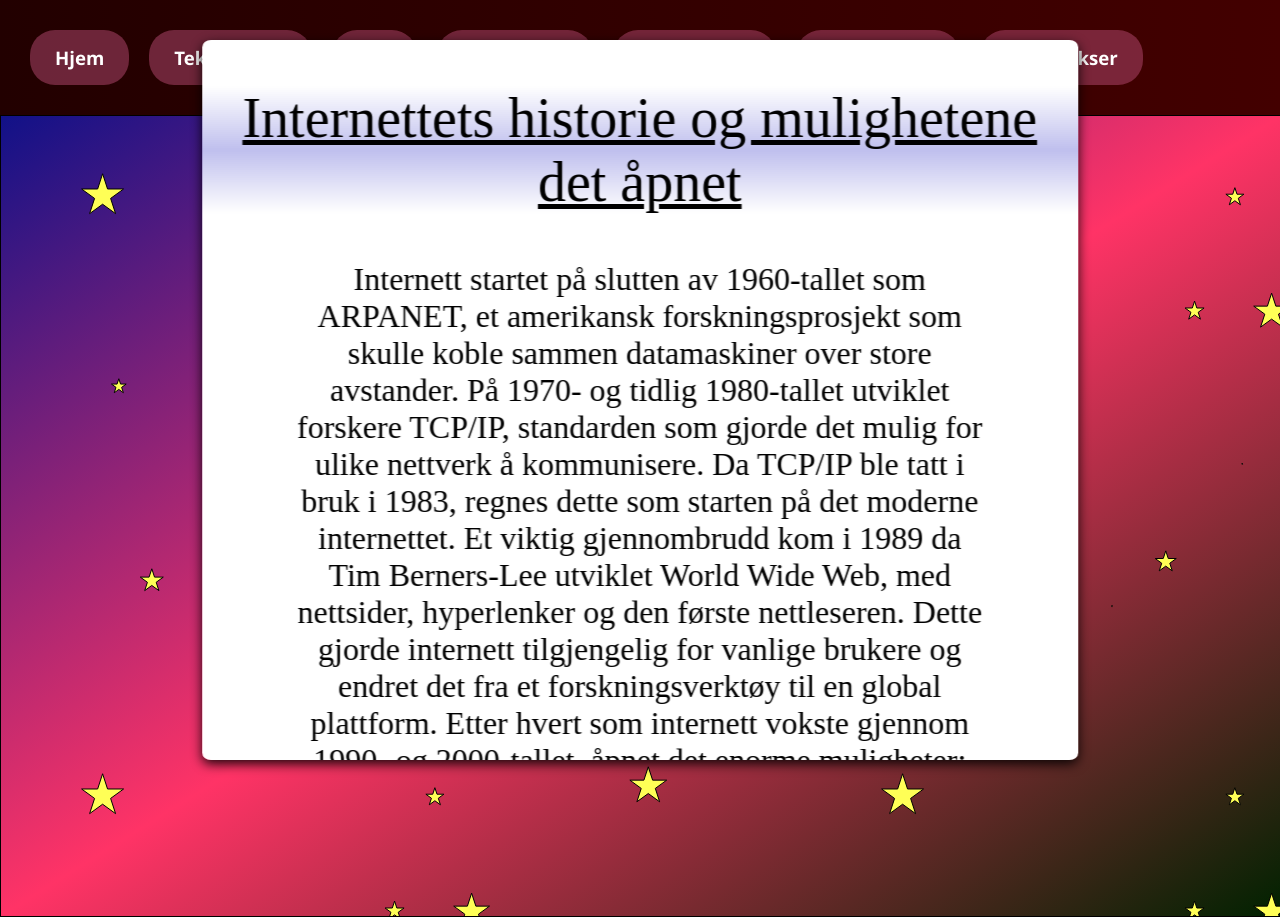
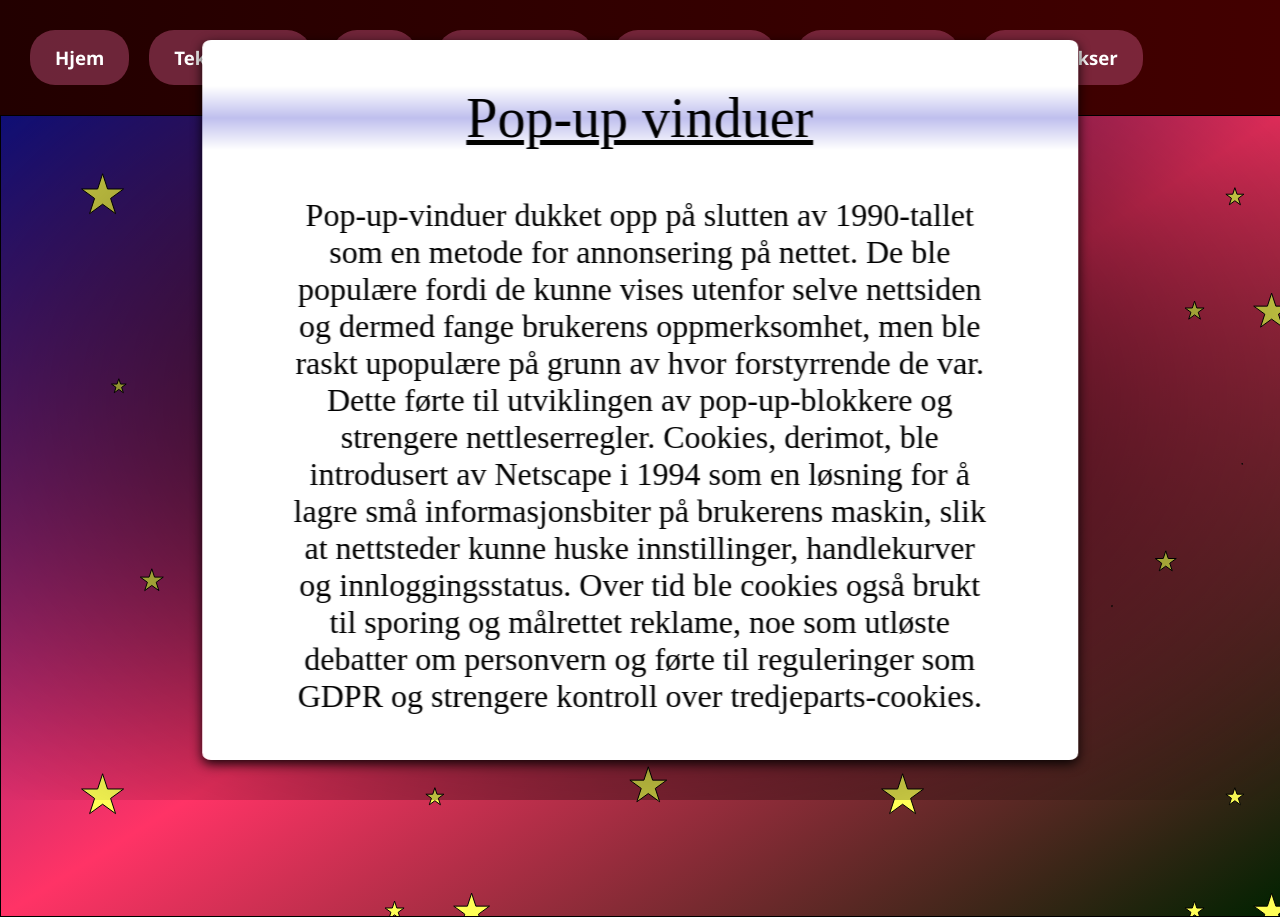
Before and after one commit to martinIsHere/IT2, a SvelteKit app in the folder Svelte/: page /popup_test in a window 1280 px wide. Shown: the top 917 px of the page. Built offline with nearby package versions, Linux system fonts and the light colour scheme.

Commit message:
improved the popup

```diff
--- a/Svelte/src/routes/popup_test/+page.svelte
+++ b/Svelte/src/routes/popup_test/+page.svelte
@@ -2,6 +2,7 @@
 <script>
   import { onMount } from 'svelte';
   import { fly } from 'svelte/transition';
+  import { fade } from 'svelte/transition';
 
   let popup_is_hidden = true;
 
@@ -97,19 +98,16 @@
 </style>
 
 {#if !popup_is_hidden}
+<div transition:fly={{duration:1000}} style="position: fixed; left: 0; top: 0; width: 100vw; height: 100vh; background: radial-gradient(#000000FF, #00000000);"></div>
 <div class="absCenter" style="z-index: 90002">
   <div transition:fly={{x: -10, y:10, duration:1000}} class="popup_size whiteBG bare float noOverflow scroll_box" style="z-index: 90001; border-radius: 1%;">
     <div class="noInherit" style="z-index:90000;">
         <div class="noOverflow" style="margin-bottom:8ch;">
           <h2 class="center_static linearBG">
-            <u>Internettets historie og mulighetene det åpnet</u>
+            <u>Pop-up vinduer</u>
           </h2>
           <p class="center_static">
-            Internett startet på slutten av 1960-tallet som ARPANET, et amerikansk forskningsprosjekt som skulle koble sammen datamaskiner over store avstander. På 1970- og tidlig 1980-tallet utviklet forskere TCP/IP, standarden som gjorde det mulig for ulike nettverk å kommunisere. Da TCP/IP ble tatt i bruk i 1983, regnes dette som starten på det moderne internettet.
-
-            Et viktig gjennombrudd kom i 1989 da Tim Berners-Lee utviklet World Wide Web, med nettsider, hyperlenker og den første nettleseren. Dette gjorde internett tilgjengelig for vanlige brukere og endret det fra et forskningsverktøy til en global plattform.
-
-            Etter hvert som internett vokste gjennom 1990- og 2000-tallet, åpnet det enorme muligheter: rask kommunikasjon via e-post og meldinger, tilgang til informasjon fra hvor som helst, netthandel og nettbank, sosiale medier, samarbeid på tvers av landegrenser, strømming av musikk og film, og nye teknologier som skytjenester og mobil internettbruk. I dag er internett en nøkkelressurs for utdanning, arbeid, forskning og hverdagsliv for milliarder av mennesker.
+            Pop-up-vinduer dukket opp på slutten av 1990-tallet som en metode for annonsering på nettet. De ble populære fordi de kunne vises utenfor selve nettsiden og dermed fange brukerens oppmerksomhet, men ble raskt upopulære på grunn av hvor forstyrrende de var. Dette førte til utviklingen av pop-up-blokkere og strengere nettleserregler. Cookies, derimot, ble introdusert av Netscape i 1994 som en løsning for å lagre små informasjonsbiter på brukerens maskin, slik at nettsteder kunne huske innstillinger, handlekurver og innloggingsstatus. Over tid ble cookies også brukt til sporing og målrettet reklame, noe som utløste debatter om personvern og førte til reguleringer som GDPR og strengere kontroll over tredjeparts-cookies.
           </p>
         </div>
         <div class="center_static" >
```
